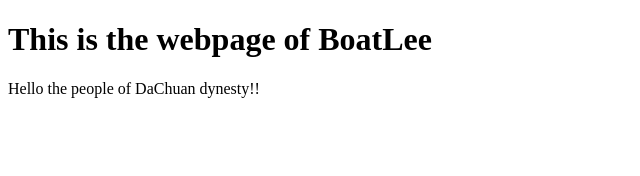
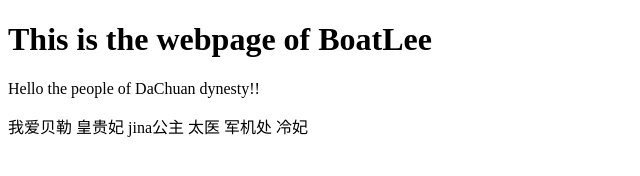
Before and after one commit to BoatLi/BoatLee, a plain HTML site: page index.html in a window 1280 px wide. Shown: the whole page, without its empty margins (0-640 px from the left). Drawn offline with Linux system fonts and the light colour scheme.

Commit message:
Update index.html

```diff
--- a/index.html
+++ b/index.html
@@ -4,6 +4,7 @@
 
 <h1>This is the webpage of BoatLee</h1>
 <p>Hello the people of DaChuan dynesty!!</p>
+<p>我爱贝勒 皇贵妃 jina公主 太医 军机处 冷妃</p>
 
 </body>
 </html>
```
